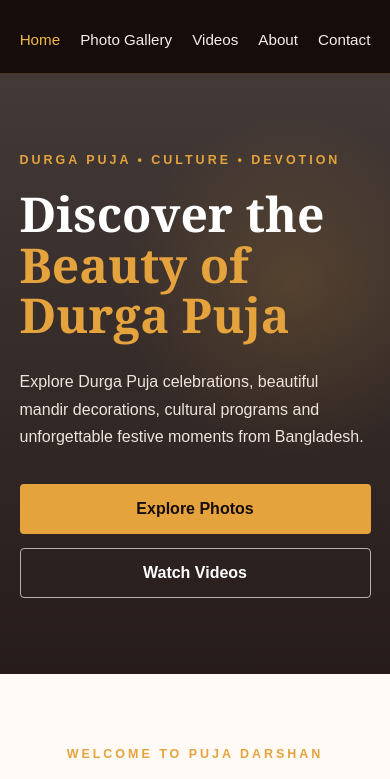
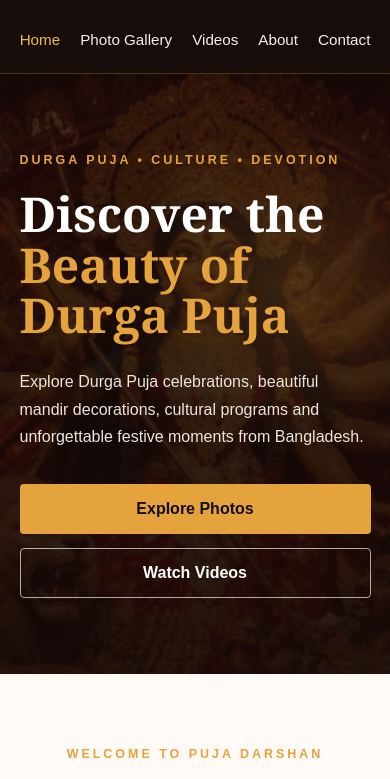
Before and after one commit to eng-abinashkumarpal/puja-darshan, a plain HTML site: page index.html in a window 390 px wide. Shown: the part 65-844 px from the top of the page. Drawn offline with Linux system fonts and the light colour scheme.

Commit message:
Fix home hero image path

```diff
--- a/css/style.css
+++ b/css/style.css
@@ -112,7 +112,7 @@ a {
             rgba(20, 9, 7, 0.78) 48%,
             rgba(20, 9, 7, 0.35) 100%
         ),
-        url("../images/durga-puja/hero.jpg") center/cover no-repeat;
+        url("../images/durga-puja/durga-puja-decoration-pandal-01.jpg") center/cover no-repeat;
 
     color: #fff;
 }
@@ -490,7 +490,7 @@ a {
                 rgba(20, 9, 7, 0.80),
                 rgba(20, 9, 7, 0.92)
             ),
-            url("../images/durga-puja/hero.jpg") center/cover no-repeat;
+            url("../images/durga-puja/durga-puja-decoration-pandal-01.jpg") center/cover no-repeat;
     }
 
     .hero h1 {
```
